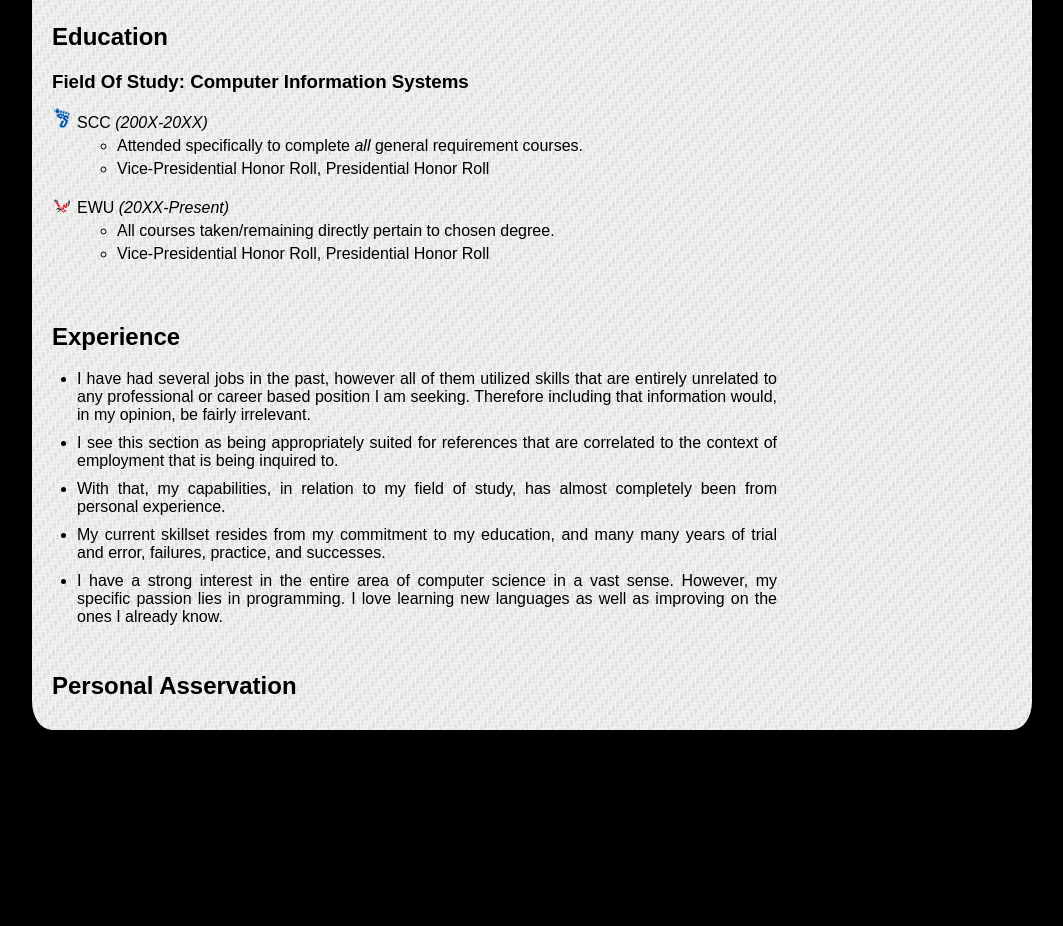
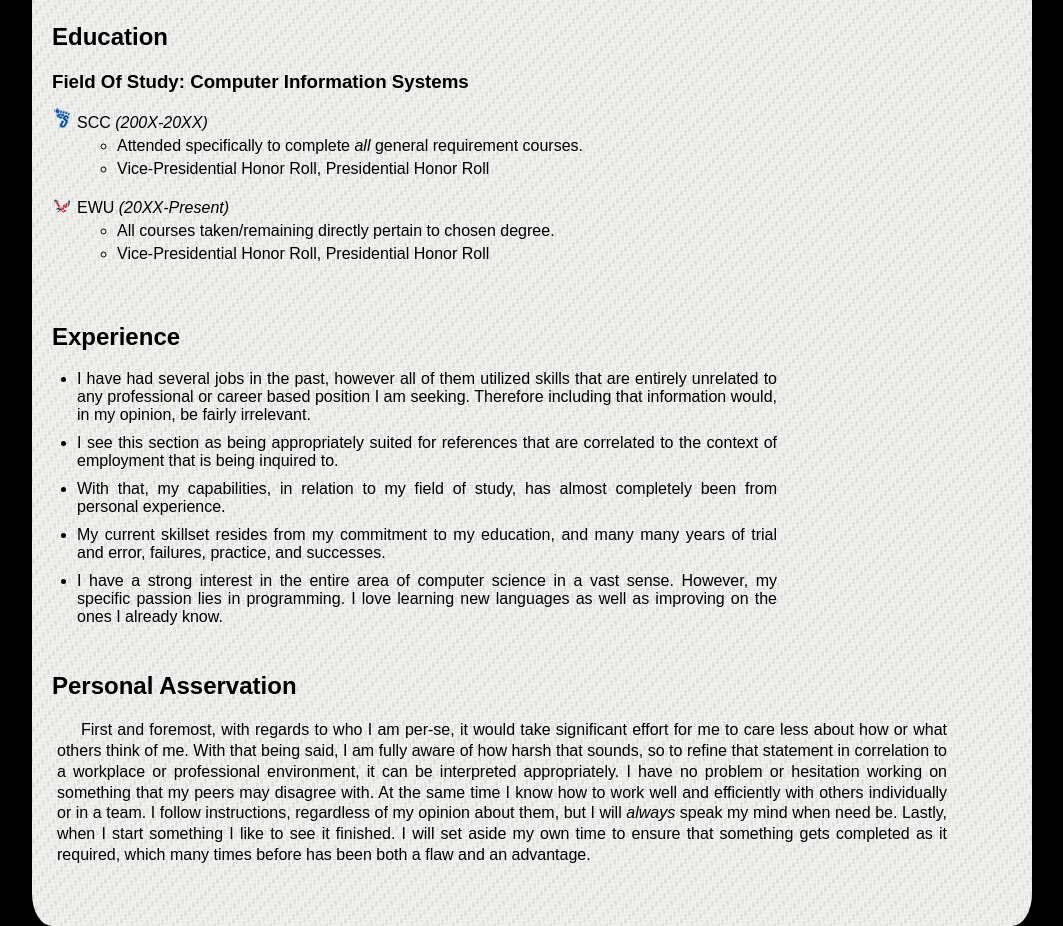
Before and after one commit to computerssuck93/p2-resume, a plain HTML site: page index.html in a window 1280 px wide. Shown: the part 834-1760 px from the top of the page, without its empty margins (108-1171 px from the left). Before the commit the page ends 1564 px from the top, so only its background shows below. Drawn offline with Linux system fonts and the light colour scheme; a web font is replaced by a local one.

Commit message:
As done as its gonna get
It is what it is.

```diff
--- a/css/styles.css
+++ b/css/styles.css
@@ -354,3 +354,14 @@ div ul.exp-list{
 div ul.exp-list li{
   margin: 0 0 10px 5px;
 }
+
+/*******************
+PERSONAL ASSERVATION
+*******************/
+
+p.personal{
+  margin: 0 0 50px 25px;
+  text-indent: 1.5em;
+  line-height: 1.3em;
+  text-align: justify;
+}
--- a/index.html
+++ b/index.html
@@ -140,8 +140,10 @@
 
           </div>
 
-          <div class="grid_12">
+          <div class="grid_11">
             <h2>Personal Asservation</h2>
+
+            <p class="personal">First and foremost, with regards to who I am per-se, it would take significant effort for me to care less about how or what others think of me. With that being said, I am fully aware of how harsh that sounds, so to refine that statement in correlation to a workplace or professional environment, it can be interpreted appropriately. I have no problem or hesitation working on something that my peers may disagree with. At the same time I know how to work well and efficiently with others individually or in a team. I follow instructions, regardless of my opinion about them, but I will <i>always</i> speak my mind when need be. Lastly, when I start something I like to see it finished. I will set aside my own time to ensure that something gets completed as it required, which many times before has been both a flaw and an advantage.</p>
 
           </div>
           <!-- No Content After -->
```
